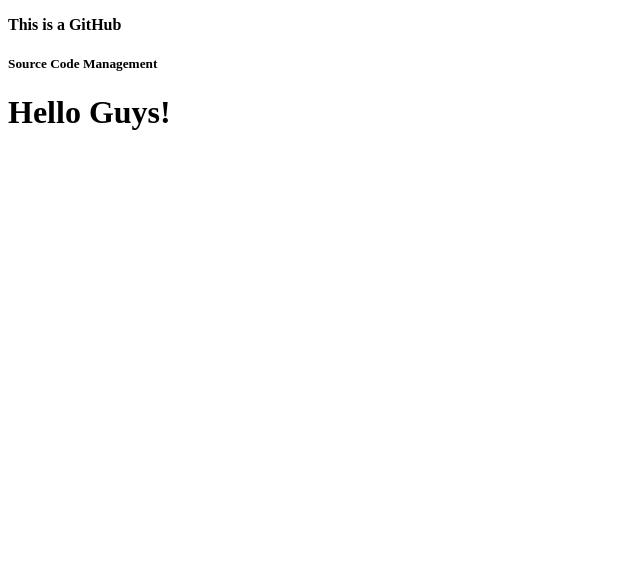
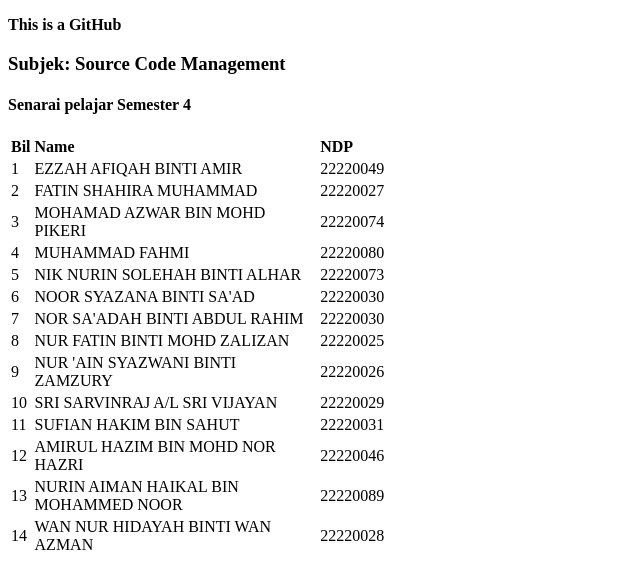
Before and after one commit to saadhil31/amalifinall.io, a plain HTML site: page index.html in a window 1280 px wide. Shown: the whole page, without its empty margins (0-640 px from the left). Drawn offline with Linux system fonts and the light colour scheme.

Commit message:
masukkan senarai pelajar semester 4

```diff
--- a/index.html
+++ b/index.html
@@ -9,8 +9,86 @@
 <body>
     <p><b>This is a GitHub</b></p>
 
-    <h5>Source Code Management</h5>
+    <h3><b>Subjek: Source Code Management</b></h3>
 
-    <h1><b>Hello Guys!</b></h1>
+    <h4>Senarai pelajar Semester 4</h4>
+
+    <table style="width:30%">
+        <tr>
+            <td><b>Bil</b></td>
+            <td><b>Name</b></td>
+            <td><b>NDP</b></td>
+        </tr>
+        <tr>
+            <td>1</td>
+            <td>EZZAH AFIQAH BINTI AMIR</td>
+            <td>22220049</td>
+        </tr>
+        <tr>
+            <td>2</td>
+            <td>FATIN SHAHIRA MUHAMMAD</td>
+            <td>22220027</td>
+        </tr>
+        <tr>
+            <td>3</td>
+            <td>MOHAMAD AZWAR BIN MOHD PIKERI</td>
+            <td>22220074</td>
+        </tr>
+        <tr>
+            <td>4</td>
+            <td>MUHAMMAD FAHMI</td>
+            <td>22220080</td>
+        </tr>
+        <tr>
+            <td>5</td>
+            <td>NIK NURIN SOLEHAH BINTI ALHAR</td>
+            <td>22220073</td>
+        </tr>
+        <tr>
+            <td>6</td>
+            <td>NOOR SYAZANA BINTI SA'AD</td>
+            <td>22220030</td>
+        </tr>
+        <tr>
+            <td>7</td>
+            <td>NOR SA'ADAH BINTI ABDUL RAHIM</td>
+            <td>22220030</td>
+        </tr>
+        <tr>
+            <td>8</td>
+            <td>NUR FATIN BINTI MOHD ZALIZAN</td>
+            <td>22220025</td>
+        </tr>
+        <tr>
+            <td>9</td>
+            <td>NUR 'AIN SYAZWANI BINTI ZAMZURY</td>
+            <td>22220026</td>
+        </tr>
+        <tr>
+            <td>10</td>
+            <td>SRI SARVINRAJ A/L SRI VIJAYAN</td>
+            <td>22220029</td>
+        </tr>
+        <tr>
+            <td>11</td>
+            <td>SUFIAN HAKIM BIN SAHUT</td>
+            <td>22220031</td>
+        </tr>
+        <tr>
+            <td>12</td>
+            <td>AMIRUL HAZIM BIN MOHD NOR HAZRI</td>
+            <td>22220046</td>
+        </tr>
+        <tr>
+            <td>13</td>
+            <td>NURIN AIMAN HAIKAL BIN MOHAMMED NOOR</td>
+            <td>22220089</td>
+        </tr>
+        <tr>
+            <td>14</td>
+            <td>WAN NUR HIDAYAH BINTI WAN AZMAN</td>
+            <td>22220028</td>
+        </tr>
+
 </body>
 </html>
```
